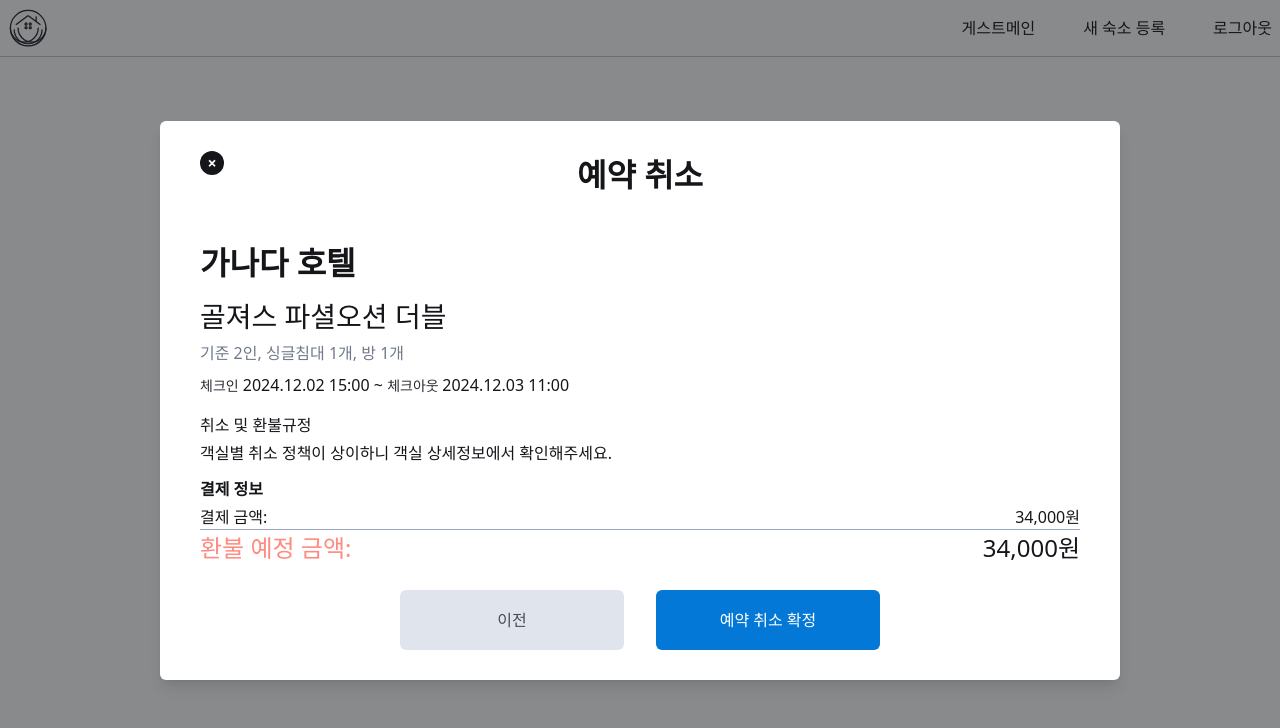
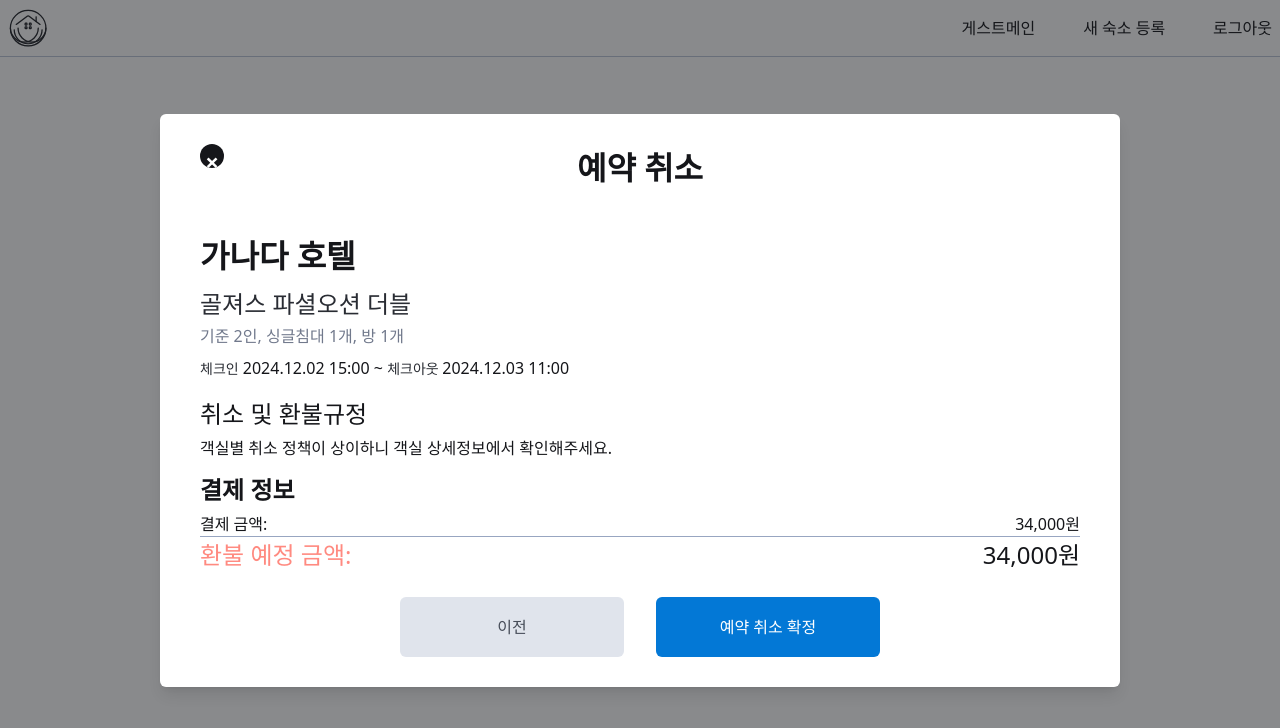
Before and after one commit to oz-04-main-001/Frontend, a React (Vite) app: page / in a window 1280 px wide. Shown: the top 728 px of the page. Built offline with nearby package versions, Linux system fonts and the light colour scheme; the HTML template or start-up script is replaced by a standard one; a web font is replaced by a local one.

Commit message:
로고 svg 추가, tailwind Config 파일 수정

```diff
--- a/src/components/CancelPopup.tsx
+++ b/src/components/CancelPopup.tsx
@@ -10,10 +10,12 @@ const CancelPopup = ({ onClickLogic1, onClickLogic2, onClose }) => {
       onClickLogic1={onClickLogic1}
       onClickLogic2={onClickLogic2}
     >
-      <div className="text-left flex flex-col w-full h-full">
+      <div className="text-left flex flex-col">
         <p className="my-1 text-3xl font-bold flex ">가나다 호텔</p>
-        <p className="my-1 text-2xl">골져스 파셜오션 더블</p>
-        <p className="mb-2 text-xl text-gray-400">
+        <p className="my-1 text-xl leading-8 text-gray-800">
+          골져스 파셜오션 더블
+        </p>
+        <p className="mb-2 text- text-gray-400">
           기준 2인, 싱글침대 1개, 방 1개
         </p>
         <div className="text-base">
--- a/tailwind.config.js
+++ b/tailwind.config.js
@@ -49,18 +49,18 @@ module.exports = {
         bold: '700',
       },
       fontSize: {
-        '2xs': '0.75rem', //12
-        xs: '0.875rem', //14
-        base: '1rem', //16
-        medium: '1.125rem', //18
-        large: '1.25 rem', //20
-        xl: '1.5 rem', //24
-        '2xl': '1.75rem', //28
-        '3xl': '2rem', //32
-        '4xl': ' 2.5rem', //40
-        '5xl': '3rem', //48
-        '6xl': '3.5rem', //56
-        '7xl': '4rem', //64
+        '2xs': '0.75rem', // 12px
+        xs: '0.875rem', // 14px
+        base: '1rem', // 16px
+        medium: '1.125rem', // 18px
+        large: '1.25rem', // 20px
+        xl: '1.5rem', // 24px
+        '2xl': '1.75rem', // 28px
+        '3xl': '2rem', // 32px
+        '4xl': '2.5rem', // 40px
+        '5xl': '3rem', // 48px
+        '6xl': '3.5rem', // 56px
+        '7xl': '4rem', // 64px
       },
     },
   },
```
Also changed, not shown: public/staynest.svg (added).
